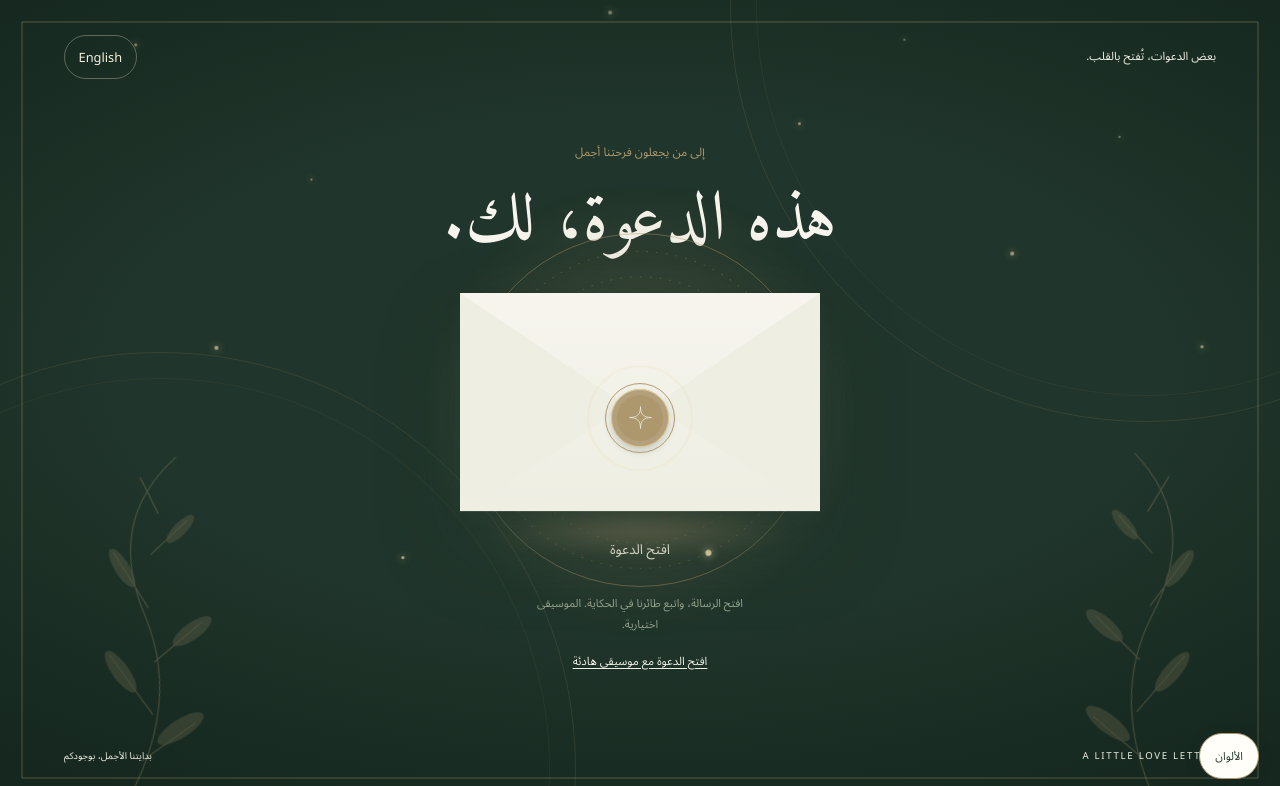
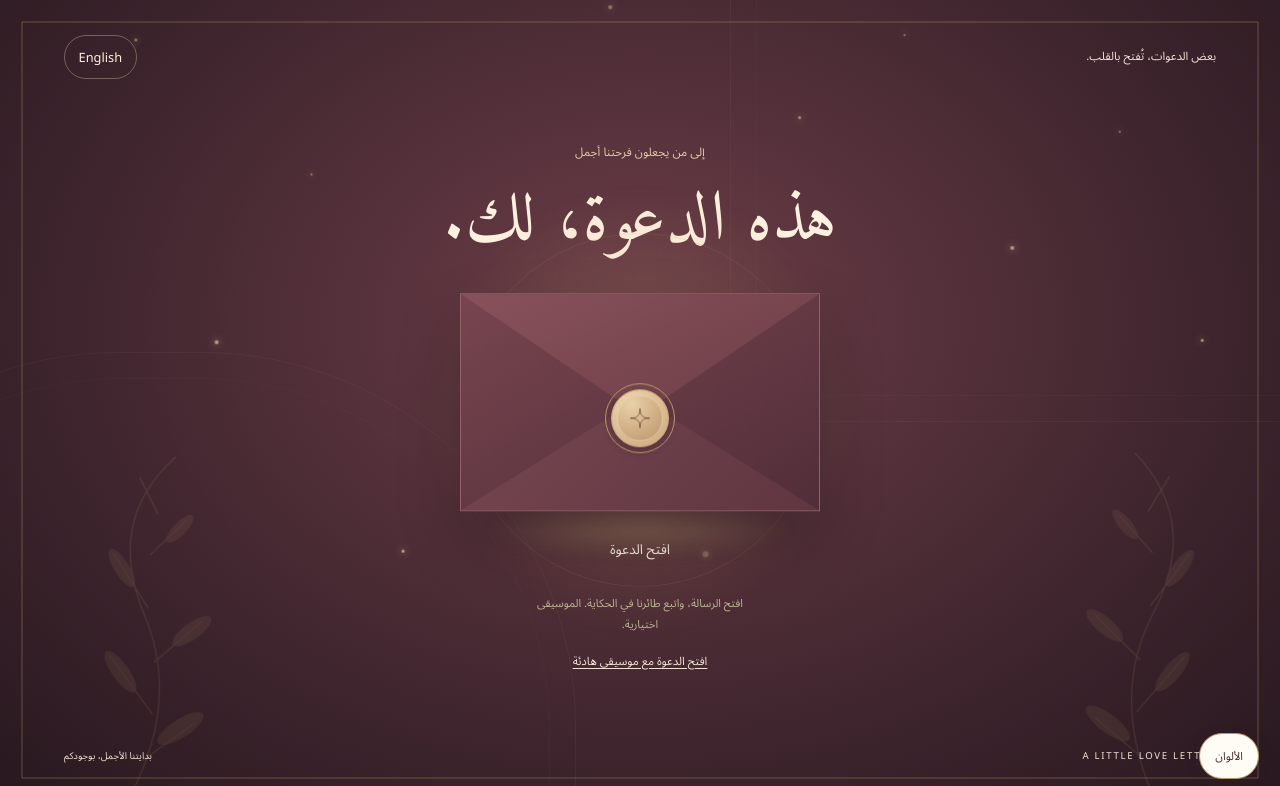
Before and after one commit to aliSalehAbdulhadi/wedding-invitation, a website: page public/index.html in a window 1280 px wide. Shown: the top 786 px of the page. Drawn offline with Linux system fonts and the light colour scheme.

Commit message:
Explore romantic garden stationery inspired by the reel

```diff
--- /dev/null
+++ b/public/assets/css/romantic-edition.css
@@ -0,0 +1,83 @@
+/* Branch study: painted garden stationery and burgundy correspondence. */
+:root {
+  --paper:#fbf1e8;
+  --white:#fffbf5;
+  --ink:#4b3034;
+  --olive:#683b43;
+  --muted:#78625b;
+  --gold:#b89768;
+  --gold-ink:#80623e;
+  --line:#e2cfc0;
+  --soft:#f2e1d4;
+  --night:#462b32;
+  --night-deep:#2b1922;
+  --cream:#fff0df;
+  --glow:#eed3a6;
+  --foliage:#bbb392;
+}
+
+.romantic-edition .hero { padding:1.5rem 12px 6rem; min-block-size:0; }
+.romantic-edition .hero-arch,.romantic-edition .hero-branch { display:none; }
+.romance-stationery { position:relative; inline-size:min(100%,620px); aspect-ratio:2/3; margin-inline:auto; isolation:isolate; }
+.romance-frame { position:absolute; z-index:-1; inset:0; inline-size:100%; block-size:100%; pointer-events:none; }
+.romantic-edition .hero-content { position:absolute; inset:22% 17% 22%; display:flex; flex-direction:column; align-items:center; justify-content:center; gap:.8rem; }
+.romantic-edition .hero-content .eyebrow { font-size:.75rem; }
+.romantic-edition .couple-names { flex-direction:column; flex-wrap:nowrap; gap:0; margin:0; line-height:1.25; }
+html[lang='ar'] .romantic-edition .couple-names { font-size:clamp(3.2rem,9vw,5.2rem); }
+html[lang='en'] .romantic-edition .couple-names { font-size:clamp(3.3rem,9vw,5.5rem); line-height:.95; }
+html[lang='ar'] .romantic-edition .couple-names .name-join { translate:0; }
+.romantic-edition .couple-names .name-join { font-size:.38em; line-height:1.1; padding:0; margin-block:.25em; }
+.romantic-edition .hero-divider { margin:0; gap:.7rem; }
+.romantic-edition .hero-divider span { inline-size:28px; }
+.romantic-edition .hero-tagline { font-size:clamp(1.2rem,3.7vw,1.75rem); line-height:1.5; }
+.romantic-edition .hero-date { flex-direction:column; gap:.3rem; margin:0; font-size:.75rem; text-align:center; }
+.romantic-edition .hero-date .date-dot { display:none; }
+.romantic-edition .hero-bottom { inset-block-end:1.5rem; }
+.romantic-edition .hero-index { visibility:hidden; }
+.romantic-edition .site-header { border-block-end:0; }
+.romantic-edition .opening-dialog { background:radial-gradient(ellipse at 50% 40%,#6d3e48,#3d242d 65%,#28181f); --night:#58343e; --night-deep:#28181f; --cream:#fff0df; --soft:#f2e1d4; --gold:#b89768; --glow:#eed3a6; }
+.romantic-edition .opening-body h2 { animation:rise-in 1.3s .6s var(--ease) both; background:none; color:var(--cream); }
+.romantic-edition .opening-body > .eyebrow { color:#e3c9a9; }
+.romantic-edition .opening-corner { border-radius:45% 45% 0 0; opacity:.5; }
+.romantic-edition .opening-sprig { opacity:.18; }
+.romantic-edition .stage-orbit { opacity:.3; }
+.romantic-edition .stage-halo { opacity:.28; }
+.romantic-edition .envelope { background:#653943; border:1px solid #94616a; box-shadow:0 28px 55px #160d1555; }
+.romantic-edition .envelope-bottom { background:linear-gradient(150deg,#78454f,#512e39); }
+.romantic-edition .envelope-bottom::after { background:linear-gradient(135deg,#7b4b55,#603640); }
+.romantic-edition .envelope-flap { background:linear-gradient(155deg,#88525b,#633640); }
+.romantic-edition .envelope-letter { background:#fff3e5; color:#4b3034; }
+.romantic-edition .wax-seal { background:radial-gradient(circle at 35% 25%,#ead0a8,#b58a61); color:#67412f; border-color:#d4ae7d; box-shadow:0 4px 10px #21101644,inset 0 0 0 5px #f7e2be55; }
+.romantic-edition .wax-seal::before,.romantic-edition .wax-seal::after { animation:none; opacity:.45; inset:5px; }
+.romantic-edition .wax-seal svg { inline-size:22px; block-size:22px; }
+.romantic-edition .chapter--story { background:linear-gradient(180deg,var(--paper),var(--white)); }
+.romantic-edition .chapter--garden { background:var(--paper); }
+.romantic-edition .arrival-interior { background:linear-gradient(180deg,var(--white),var(--paper)); }
+.romantic-edition .arrival-copy .button { border-radius:40px; }
+.romantic-edition .chapter--keepsake { background:linear-gradient(180deg,var(--paper),var(--white)); }
+.romantic-edition .closing-inner { border-block:1px solid var(--line); padding-block:3rem; }
+@media(min-width:900px) {
+ .romantic-edition .hero { padding-block:0 5rem; }
+ .romance-stationery { inline-size:620px; aspect-ratio:3/4; }
+ .romantic-edition .hero-content { inset:21% 18% 23%; gap:1rem; }
+}
+@media(max-width:380px) {
+ .romantic-edition .hero-content { inset-inline:16%; gap:.55rem; }
+ html[lang='ar'] .romantic-edition .couple-names { font-size:2.8rem; }
+ .romantic-edition .hero-content { gap:.5rem; }
+ .romantic-edition .hero-bottom-note { display:none; }
+}
+@media(prefers-reduced-motion:reduce) {
+ .romantic-edition .opening-body h2 { animation:none; }
+}
+@media print {
+ .romance-stationery { break-inside:avoid; }
+ .romantic-edition .hero-content { position:relative; inset:auto; padding-block:8rem; }
+}
+
+.romantic-edition .romance-caption { text-align:center; margin-block:.8rem 1.5rem; padding-inline:1rem; }
+
+html[lang='en'] .romantic-edition .hero-content .eyebrow { letter-spacing:.02em; }
+.invitation-open .romance-frame { animation:romance-arrival 1.1s var(--ease) both; }
+@keyframes romance-arrival { from { opacity:0; transform:translateY(8px); } to { opacity:1; transform:translateY(0); } }
+@media(prefers-reduced-motion:reduce) { .invitation-open .romance-frame { animation:none; } }
--- a/public/assets/js/main.js
+++ b/public/assets/js/main.js
@@ -2,7 +2,7 @@ import { drawBirdWake } from './bird-wake.js?v=20261024-1';
 import { makeBirdVisit, sampleBirdVisit } from './bird-scenes.js?v=20261023-17';
 import { validateContent, calendarLinks, mapLinks, preferredApps, cleanGuestName, cubicPoint, advanceSpring, advanceBirdWake, activeFlightStop } from './invitation.js?v=20261024-2';
 
-import { initializeThemePreview, renderThemePreview, getActiveTheme } from './theme-preview.js?v=20261024-3';
+import { initializeThemePreview, renderThemePreview, getActiveTheme } from './theme-preview.js?v=20261028-1';
 
 const words = {
   ar: {
--- a/public/assets/js/preview.js
+++ b/public/assets/js/preview.js
@@ -27,7 +27,7 @@ if (location.protocol === 'file:') {
       document.documentElement.classList.add('dialog-open');
       opening.showModal();
       document.documentElement.classList.remove('opening-pending');
-      import('./main.js?v=20261027-1').catch(() => startup?.fail());
+      import('./main.js?v=20261028-1').catch(() => startup?.fail());
     } catch { startup?.fail(); }
   }
 }
--- a/public/assets/js/theme-preview.js
+++ b/public/assets/js/theme-preview.js
@@ -1,9 +1,9 @@
-import { themes, getTheme, resolveThemeId } from './themes.js?v=20261024-3';
+import { themes, getTheme, resolveThemeId } from './themes.js?v=20261028-1';
 
 let activeTheme = themes[0];
 let ui;
 let language = 'ar';
-const preferenceKey = 'wedding-dev-palette-v1';
+const preferenceKey = 'wedding-romantic-palette-v1';
 const labels = {
   ar: { trigger:'الألوان', title:'اختر ألوان الحكاية', note:'لوحات زفاف هادئة للدعوة والرسومات والبطاقة المحمّلة.', local:'يُحفظ اختيار الألوان على هذا الجهاز.', close:'إغلاق', legend:'لوحة ألوان الدعوة' },
   en: { trigger:'Colors', title:'Color the whole story', note:'Soft wedding palettes for the invitation, artwork, and downloaded keepsake.', local:'Your color choice is remembered on this device.', close:'Close', legend:'Invitation color palette' },
--- a/public/assets/js/themes.js
+++ b/public/assets/js/themes.js
@@ -11,6 +11,7 @@ export const themes = [
   {"id": "oyster", "name": {"ar": "صدف وكتان", "en": "Oyster & linen"}, "note": {"ar": "كتان ناعم، حجر دافئ، وذهب أبيض", "en": "Soft linen, warm stone, white gold"}, "colors": {"paper": "#f4f2ec", "white": "#fffef9", "ink": "#47483e", "olive": "#3b4037", "muted": "#6a6d5e", "gold": "#aaa68c", "gold-ink": "#707050", "line": "#dddcce", "soft": "#eae9df", "night": "#30362c", "night-deep": "#20251e", "cream": "#f6f5e8", "glow": "#e9e5cd", "foliage": "#a9b09c"}},
   {"id": "wisteria", "name": {"ar": "ويستيريا ولؤلؤ", "en": "Wisteria & pearl"}, "note": {"ar": "أزرق بنفسجي ضبابي، ورق حريري، ولمعة لؤلؤ", "en": "Misty periwinkle, silken paper, pearl shimmer"}, "colors": {"paper": "#f1f3fa", "white": "#fdfdff", "ink": "#434b66", "olive": "#3a425c", "muted": "#656e85", "gold": "#a4aec9", "gold-ink": "#5c6783", "line": "#d6dcee", "soft": "#e7ebf7", "night": "#2d354c", "night-deep": "#1d2438", "cream": "#f1f3ff", "glow": "#dce3fb", "foliage": "#a4b2c5"}},
   {"id": "celadon", "name": {"ar": "سيلادون وحرير اللوز", "en": "Celadon & almond"}, "note": {"ar": "أخضر خزفي ناعم، عاجي، وتفاصيل زيتونية فضية", "en": "Soft ceramic green, almond ivory, silver olive details"}, "colors": {"paper": "#f5f6ed", "white": "#fffff8", "ink": "#425044", "olive": "#37463a", "muted": "#65715f", "gold": "#a9b599", "gold-ink": "#5d6d45", "line": "#dce1cf", "soft": "#ebefdf", "night": "#2d3c2e", "night-deep": "#1d2b20", "cream": "#f5f7e7", "glow": "#e5edc9", "foliage": "#acb99c"}},
+  {"id": "rose", "name": {"ar": "ورد وحرير", "en": "Rose & silk"}, "note": {"ar": "ورق خوخي، حبر عنّابي، وزهور عاجية", "en": "Peach stationery, burgundy ink, ivory garden florals"}, "colors": {"paper": "#fbf1e8", "white": "#fffbf5", "ink": "#4b3034", "olive": "#683b43", "muted": "#78625b", "gold": "#b89768", "gold-ink": "#80623e", "line": "#e2cfc0", "soft": "#f2e1d4", "night": "#462b32", "night-deep": "#2b1922", "cream": "#fff0df", "glow": "#eed3a6", "foliage": "#bbb392"}},
 ];
 
 export function getTheme(id) {
--- a/public/content.json
+++ b/public/content.json
@@ -104,6 +104,6 @@
     "startOnOpen": false
   },
   "design": {
-    "theme": "olive"
+    "theme": "rose"
   }
 }
--- a/public/index.html
+++ b/public/index.html
@@ -22,7 +22,7 @@
   <meta name="twitter:description" content="٢٠/١١/٢٠٢٦ · قاعة خيال">
   <meta name="twitter:image" content="https://ali-tabarak-wedding-invitation.vercel.app/assets/images/wedding-ligature.jpg">
   <meta name="robots" content="noindex, nofollow">
-  <meta name="theme-color" content="#f7f5ee">
+  <meta name="theme-color" content="#fbf1e8">
   <title>علي وتبارك</title>
   <style>html.opening-pending { background:#25261f; } html.opening-pending body { visibility:hidden; }</style>
   <script>
@@ -47,14 +47,15 @@
   </script>
   <link rel="icon" type="image/svg+xml" href="./assets/icons/favicon.svg">
   <link rel="preload" href="./assets/fonts/font-01.woff2" as="font" type="font/woff2" crossorigin>
-  <link rel="modulepreload" href="./assets/js/main.js?v=20261027-1">
+  <link rel="modulepreload" href="./assets/js/main.js?v=20261028-1">
   <link rel="stylesheet" href="./assets/fonts/fonts.css?v=20261024-5">
   <link rel="stylesheet" href="./assets/css/styles.css?v=20261024-6">
   <link rel="stylesheet" href="./assets/css/themes.css?v=20261024-3">
   <link rel="stylesheet" href="./assets/css/enchanted.css?v=20261024-3">
-  <script defer src="./assets/js/preview.js?v=20261027-1"></script>
+  <link rel="stylesheet" href="./assets/css/romantic-edition.css?v=20261028-1">
+  <script defer src="./assets/js/preview.js?v=20261028-1"></script>
 </head>
-<body>
+<body class="romantic-edition">
 <svg class="icon-library" xmlns="http://www.w3.org/2000/svg" aria-hidden="true"><defs>
   <symbol id="icon-arrow" viewBox="0 0 24 24"><path d="M5 12h14m-6-6 6 6-6 6"/></symbol>
   <symbol id="icon-pin" viewBox="0 0 24 24"><path d="M19 10c0 5-7 11-7 11S5 15 5 10a7 7 0 1 1 14 0Z"/><circle cx="12" cy="10" r="2.5"/></symbol>
@@ -93,12 +94,15 @@
 <path d="M89 551C124 545 154 523 165 487C124 490 98 513 89 551ZM121 451C95 405 86 359 92 311M147 391C179 372 204 349 222 327M184 303C151 275 135 253 119 241M200 239C227 224 250 210 263 194M215 163C192 132 183 114 175 96" opacity=".55"/>
 </g></svg>
 
+    <div class="romance-stationery">
+      <img class="romance-frame" src="./assets/images/romantic-garden-640.webp" srcset="./assets/images/romantic-garden-640.webp 640w, ./assets/images/romantic-garden-1024.webp 1024w" sizes="(min-width: 900px) 620px, calc(100vw - 24px)" width="1024" height="1536" alt="" aria-hidden="true" decoding="async" fetchpriority="high">
     <div class="hero-content">
       <p class="eyebrow hero-enter" data-i18n="heroEyebrow">بكل الحب، ندعوكم لحفل زفاف</p>
       <h1 id="invitation-title" class="couple-names hero-enter"><span data-name="first">علي</span><span class="name-join" aria-hidden="true">&amp;</span><span data-name="second">تبارك</span></h1>
       <div class="hero-divider hero-enter"><span aria-hidden="true"></span><div class="bird-playpoint hero-lure" data-bird-visit="hero" aria-hidden="true"><svg aria-hidden="true"><use href="#icon-star"/></svg></div><span aria-hidden="true"></span></div>
-      <p class="hero-tagline hero-enter" data-i18n="heroTagline">حكاية واحدة. وعمرٌ من الحب.</p>
       <p class="hero-date hero-enter"><span data-event-date>الجمعة، ٢٠ / ١١ / ٢٠٢٦</span><span class="date-dot" aria-hidden="true">·</span><span data-venue-city>شارع فلسطين، بغداد، العراق</span></p>    </div>
+    </div>
+    <p class="hero-tagline hero-enter romance-caption" data-i18n="heroTagline">حكاية واحدة. وعمرٌ من الحب.</p>
     <div class="hero-bottom"><span class="hero-index" dir="ltr">01 / 04</span><a class="scroll-cue" href="#our-story"><span data-i18n="scroll">والحكاية تبدأ هنا</span><span class="scroll-line" aria-hidden="true"></span></a><span class="hero-bottom-note" data-i18n="heroNote">معكم، تصبح أجمل</span></div>
   </section>
   <section class="chapter chapter--story" id="our-story" aria-labelledby="story-title" data-chapter>
```
Also changed, not shown: docs/DESIGN.md (+5 -0 lines), docs/QA.md (+5 -0 lines), docs/REEL-STUDY.md (added, +15 -0 lines), tests/themes.test.js (+3 -3 lines), public/assets/images/romantic-garden-1024.webp (added), public/assets/images/romantic-garden-640.webp (added).
